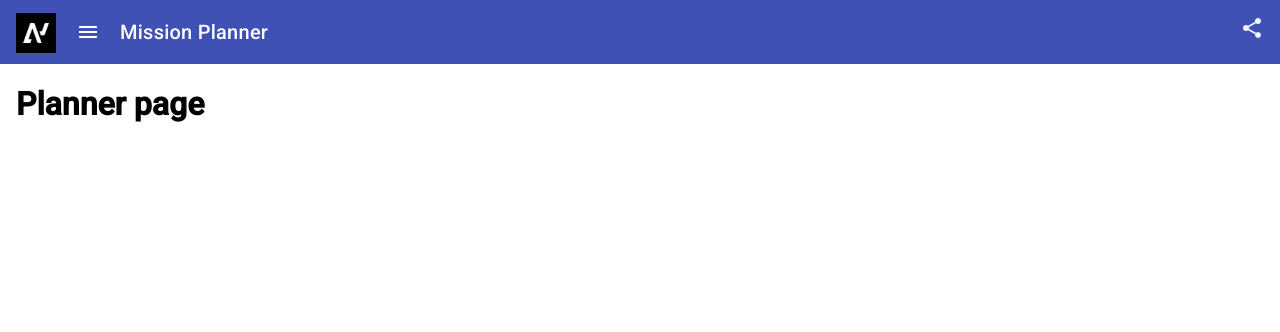
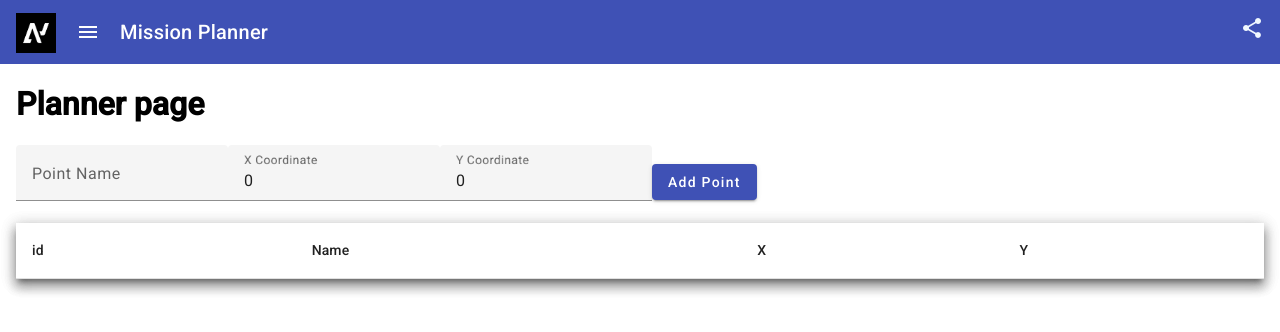
Before and after one commit to DanielTomaCucu/mission-planner, an Angular app in the folder mission-planner/: page /planner in a window 1280 px wide. Shown: the top 332 px of the page. Built offline with nearby package versions, Linux system fonts and the light colour scheme.

Commit message:
add input fields and the empty table

```diff
--- a/mission-planner/src/app/planner/planner.component.html
+++ b/mission-planner/src/app/planner/planner.component.html
@@ -1 +1,59 @@
 <h1>Planner page</h1>
+
+<div>
+  <mat-form-field appearance="fill">
+    <mat-label>Point Name</mat-label>
+    <input matInput [(ngModel)]="point.name" name="pointName" />
+  </mat-form-field>
+
+  <mat-form-field appearance="fill">
+    <mat-label>X Coordinate</mat-label>
+    <input
+      matInput
+      type="number"
+      [(ngModel)]="point.x"
+      name="pointX"
+    />
+  </mat-form-field>
+
+  <mat-form-field appearance="fill">
+    <mat-label>Y Coordinate</mat-label>
+    <input
+      matInput
+      type="number"
+      [(ngModel)]="point.y"
+      name="pointY"
+    />
+  </mat-form-field>
+
+  <button mat-raised-button color="primary" (click)="addPoint()">
+    Add Point
+  </button>
+</div>
+
+<div class="mat-elevation-z8">
+  <table mat-table [dataSource]="dataSource" class="mat-elevation-z8">
+    <ng-container matColumnDef="id">
+      <th mat-header-cell *matHeaderCellDef>id</th>
+      <td mat-cell *matCellDef="let element">{{ element.id }}</td>
+    </ng-container>
+
+    <ng-container matColumnDef="name">
+      <th mat-header-cell *matHeaderCellDef>Name</th>
+      <td mat-cell *matCellDef="let element">{{ element.name }}</td>
+    </ng-container>
+
+    <ng-container matColumnDef="x">
+      <th mat-header-cell *matHeaderCellDef>X</th>
+      <td mat-cell *matCellDef="let element">{{ element.x }}</td>
+    </ng-container>
+
+    <ng-container matColumnDef="y">
+      <th mat-header-cell *matHeaderCellDef>Y</th>
+      <td mat-cell *matCellDef="let element">{{ element.y }}</td>
+    </ng-container>
+
+    <tr mat-header-row *matHeaderRowDef="displayedColumns"></tr>
+    <tr mat-row *matRowDef="let row; columns: displayedColumns"></tr>
+  </table>
+</div>
--- a/mission-planner/src/app/planner/planner.component.ts
+++ b/mission-planner/src/app/planner/planner.component.ts
@@ -1,10 +1,20 @@
 import { Component } from '@angular/core';
+import { MatTableDataSource } from '@angular/material/table';
 
+interface Point {
+  id: number;
+  name: string;
+  x: number;
+  y: number;
+}
 @Component({
   selector: 'app-planner',
   templateUrl: './planner.component.html',
-  styleUrls: ['./planner.component.css']
+  styleUrls: ['./planner.component.css'],
 })
 export class PlannerComponent {
-
+  point: Point = { id: 0, name: '', x: 0, y: 0 };
+  dataSource = new MatTableDataSource<Point>([]);
+  displayedColumns: string[] = ['id', 'name', 'x', 'y'];
+  addPoint() {}
 }
```
Also changed, not shown: mission-planner/src/app/planner/planner.module.ts (+13 -4 lines).
